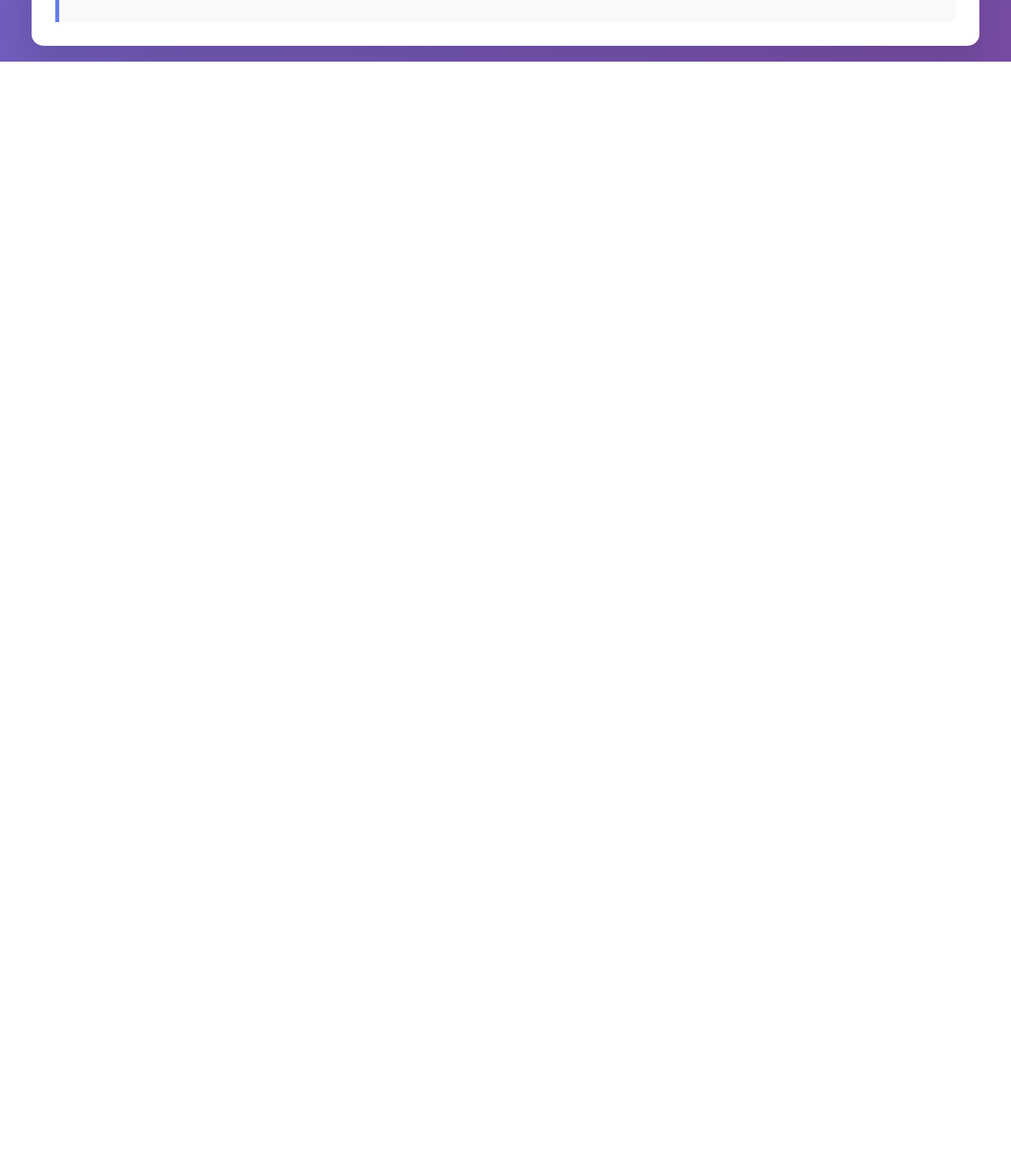
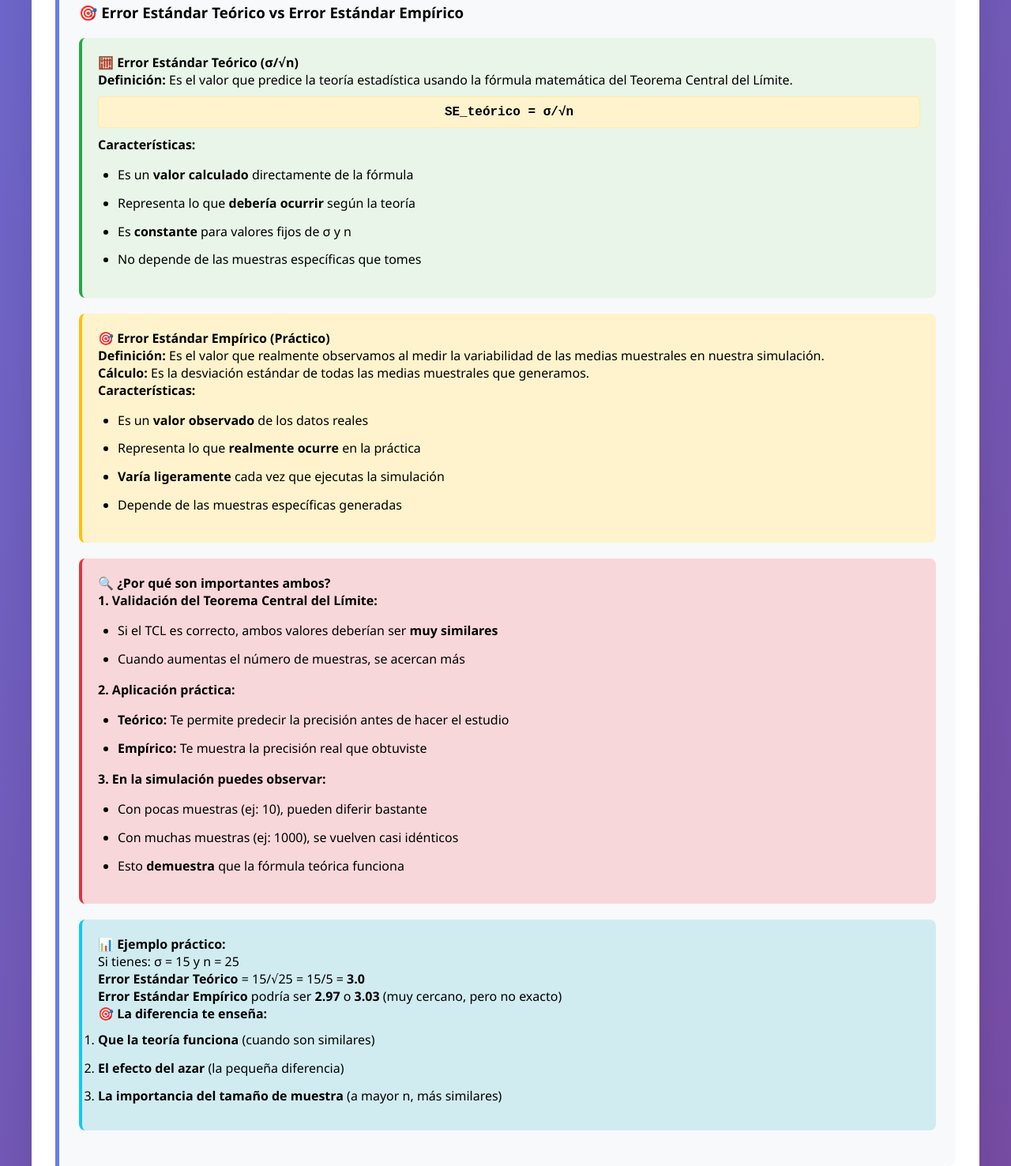
Before and after one commit to Pablomoro/statistical_notions, a plain HTML site: page index.html in a window 1280 px wide. Shown: the part 2441-3917 px from the top of the page at 79% size. Before the commit the page ends 2519 px from the top, so only its background shows below. Drawn offline with Linux system fonts and the light colour scheme.

Commit message:
Update index.html

```diff
--- a/index.html
+++ b/index.html
@@ -436,6 +436,70 @@
                     <li>🧮 <strong>La fórmula del Error Estándar (SE = σ/√n) modela el concepto del teorema central del límite.</strong></li>
                     <li>📊 <strong>A medida que aumenta el tamaño de muestra (n), la distribución de medias muestrales se vuelve más estrecha (menor variabilidad) y la forma de la distribución de medias muestrales se aproxima a una normal incluso cuando la distribución poblacional no lo es.</strong></li>
                 </ul>
+
+                <h3>🎯 Error Estándar Teórico vs Error Estándar Empírico</h3>
+
+                <div style="background: #e8f5e8; padding: 20px; border-radius: 8px; margin: 20px 0; border-left: 4px solid #28a745;">
+                    <h4>🧮 Error Estándar Teórico (σ/√n)</h4>
+                    <p><strong>Definición:</strong> Es el valor que predice la teoría estadística usando la fórmula matemática del Teorema Central del Límite.</p>
+                    <div class="formula">SE_teórico = σ/√n</div>
+                    <p><strong>Características:</strong></p>
+                    <ul>
+                        <li>Es un <strong>valor calculado</strong> directamente de la fórmula</li>
+                        <li>Representa lo que <strong>debería ocurrir</strong> según la teoría</li>
+                        <li>Es <strong>constante</strong> para valores fijos de σ y n</li>
+                        <li>No depende de las muestras específicas que tomes</li>
+                    </ul>
+                </div>
+
+                <div style="background: #fff3cd; padding: 20px; border-radius: 8px; margin: 20px 0; border-left: 4px solid #ffc107;">
+                    <h4>🎯 Error Estándar Empírico (Práctico)</h4>
+                    <p><strong>Definición:</strong> Es el valor que realmente observamos al medir la variabilidad de las medias muestrales en nuestra simulación.</p>
+                    <p><strong>Cálculo:</strong> Es la desviación estándar de todas las medias muestrales que generamos.</p>
+                    <p><strong>Características:</strong></p>
+                    <ul>
+                        <li>Es un <strong>valor observado</strong> de los datos reales</li>
+                        <li>Representa lo que <strong>realmente ocurre</strong> en la práctica</li>
+                        <li><strong>Varía ligeramente</strong> cada vez que ejecutas la simulación</li>
+                        <li>Depende de las muestras específicas generadas</li>
+                    </ul>
+                </div>
+
+                <div style="background: #f8d7da; padding: 20px; border-radius: 8px; margin: 20px 0; border-left: 4px solid #dc3545;">
+                    <h4>🔍 ¿Por qué son importantes ambos?</h4>
+                    <p><strong>1. Validación del Teorema Central del Límite:</strong></p>
+                    <ul>
+                        <li>Si el TCL es correcto, ambos valores deberían ser <strong>muy similares</strong></li>
+                        <li>Cuando aumentas el número de muestras, se acercan más</li>
+                    </ul>
+
+                    <p><strong>2. Aplicación práctica:</strong></p>
+                    <ul>
+                        <li><strong>Teórico:</strong> Te permite predecir la precisión antes de hacer el estudio</li>
+                        <li><strong>Empírico:</strong> Te muestra la precisión real que obtuviste</li>
+                    </ul>
+
+                    <p><strong>3. En la simulación puedes observar:</strong></p>
+                    <ul>
+                        <li>Con pocas muestras (ej: 10), pueden diferir bastante</li>
+                        <li>Con muchas muestras (ej: 1000), se vuelven casi idénticos</li>
+                        <li>Esto <strong>demuestra</strong> que la fórmula teórica funciona</li>
+                    </ul>
+                </div>
+
+                <div style="background: #d1ecf1; padding: 20px; border-radius: 8px; margin: 20px 0; border-left: 4px solid #0dcaf0;">
+                    <h4>📊 Ejemplo práctico:</h4>
+                    <p>Si tienes: σ = 15 y n = 25</p>
+                    <p><strong>Error Estándar Teórico</strong> = 15/√25 = 15/5 = <strong>3.0</strong></p>
+                    <p><strong>Error Estándar Empírico</strong> podría ser <strong>2.97</strong> o <strong>3.03</strong> (muy cercano, pero no exacto)</p>
+
+                    <p><strong>🎯 La diferencia te enseña:</strong></p>
+                    <ol>
+                        <li><strong>Que la teoría funciona</strong> (cuando son similares)</li>
+                        <li><strong>El efecto del azar</strong> (la pequeña diferencia)</li>
+                        <li><strong>La importancia del tamaño de muestra</strong> (a mayor n, más similares)</li>
+                    </ol>
+                </div>
             </div>
         </div>
     </div>
```
